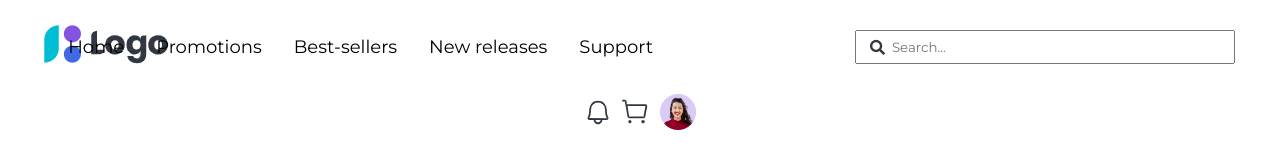
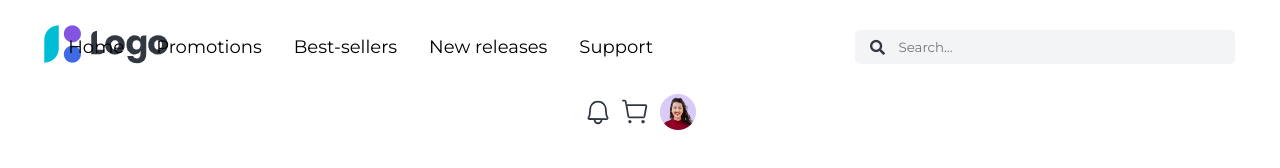
Before and after one commit to MaiQuocTruong/Product-Week6, a plain HTML site: page index.html in a window 1280 px wide. Drawn offline with nearby package versions, Linux system fonts and the light colour scheme.

Commit message:
done navbar

```diff
--- a/style.css
+++ b/style.css
@@ -116,11 +116,13 @@ nav ul li.btn.hide i:before {
     top: 10px;
 }
 
-.rightitem .input_right {
+.rightitem input {
     color: #e7e9ed;
     padding-left: 40px;
     border-radius: 5px;
+    background-color: #f3f4f6;
     outline: none;
+    border: none;
 }
 
 .searchItem {
```
Also changed, not shown: index.html (+1 -1 lines).
